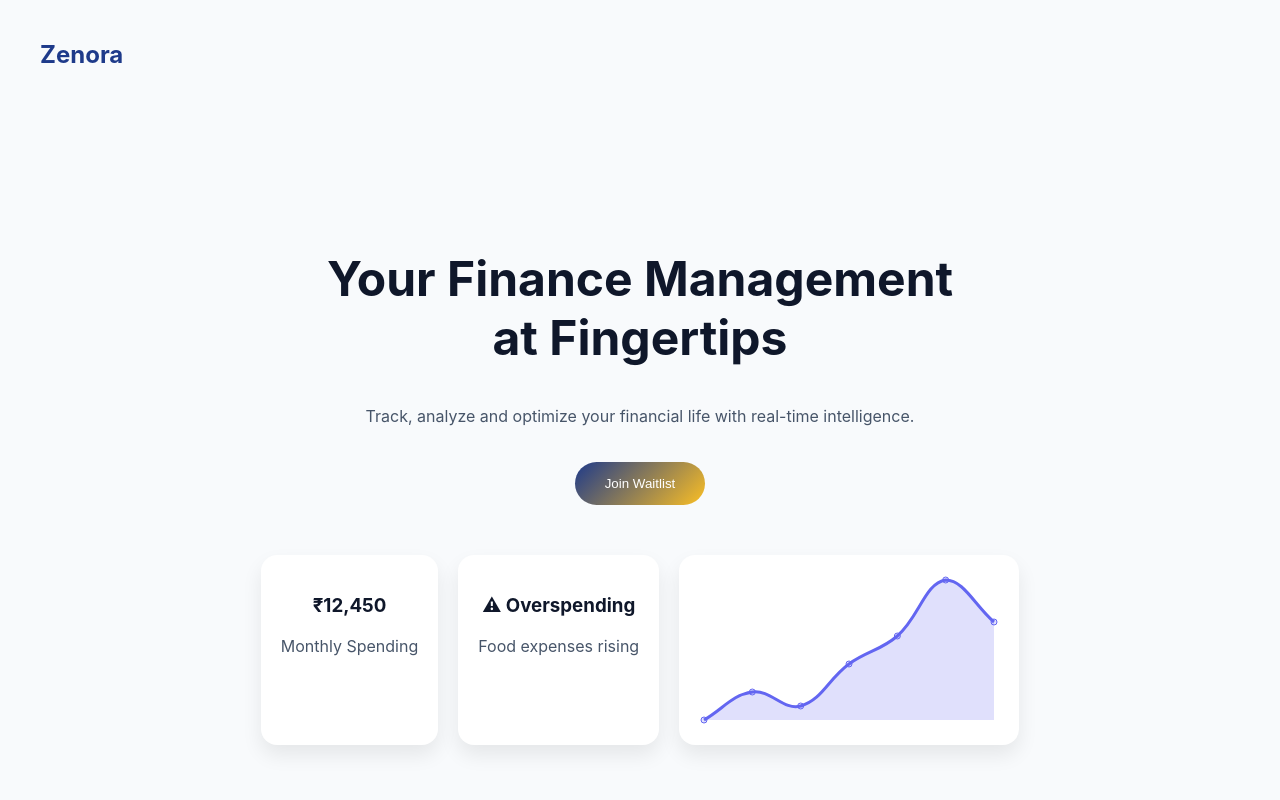
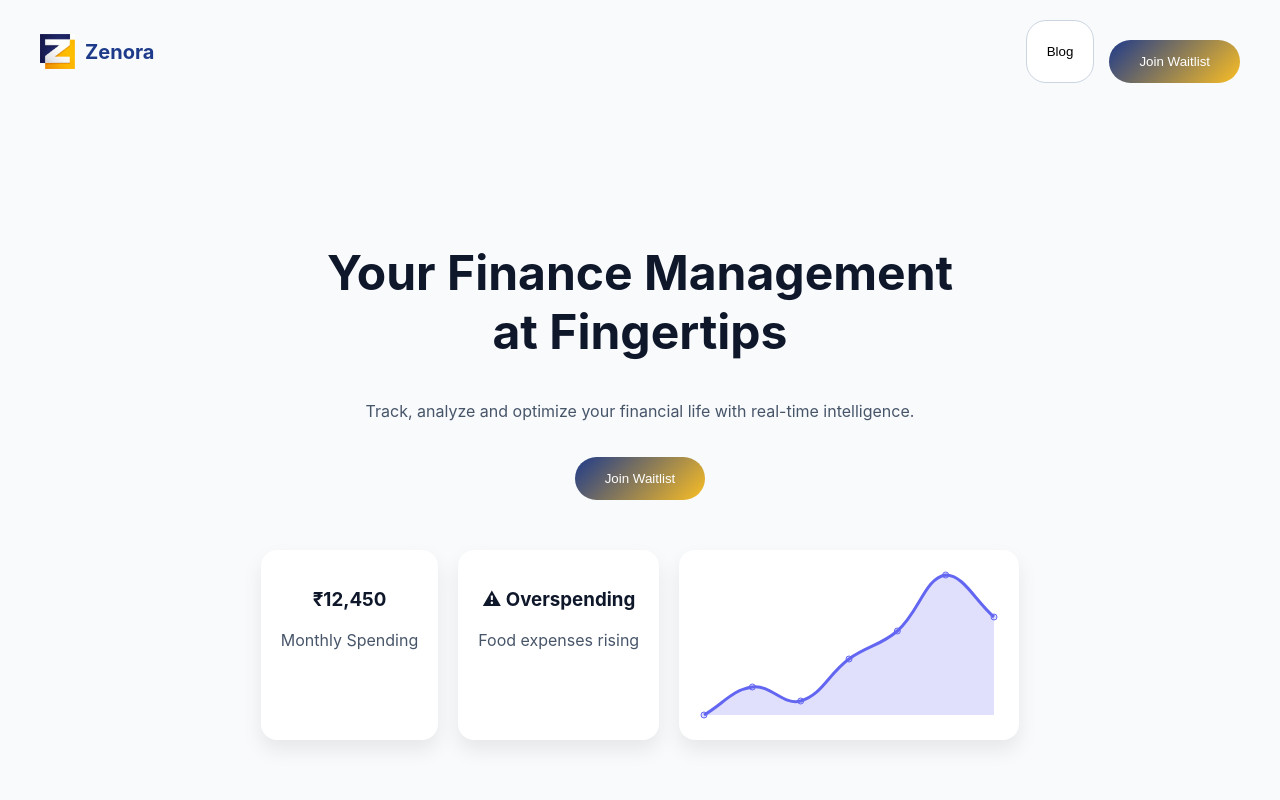
Before and after one commit to Dhrubajit-cmd/zenora-landing, a plain HTML site: page index.html in a window 1280 px wide. Shown: the top 800 px of the page. Drawn offline with nearby package versions, Linux system fonts and the light colour scheme.

Commit message:
Modified navbar of landing page

```diff
--- a/index.html
+++ b/index.html
@@ -14,7 +14,17 @@
 
     <!-- NAV -->
     <nav class="nav">
-        <h1 class="logo">Zenora</h1>
+
+        <div class="nav-left">
+            <img src="assets/logo.png" class="logo-img">
+            <h1 class="logo-text">Zenora</h1>
+        </div>
+
+        <div class="nav-right">
+            <button class="blog-btn">Blog</button>
+            <button id="openModal" class="cta-btn">Join Waitlist</button>
+        </div>
+
     </nav>
 
     <!-- HERO -->
--- a/styles/main.css
+++ b/styles/main.css
@@ -105,3 +105,46 @@ body {
     border-radius: 16px;
     width: 300px;
 }
+
+.nav {
+    display: flex;
+    justify-content: space-between;
+    align-items: center;
+    padding: 20px 40px;
+}
+
+/* LEFT */
+.nav-left {
+    display: flex;
+    align-items: center;
+    gap: 10px;
+}
+
+.logo-img {
+    width: 35px;
+    height: 35px;
+}
+
+.logo-text {
+    font-size: 20px;
+    font-weight: 700;
+    color: #1e3a8a;
+}
+
+/* RIGHT */
+.nav-right {
+    display: flex;
+    gap: 15px;
+}
+
+.blog-btn {
+    padding: 10px 20px;
+    border-radius: 20px;
+    border: 1px solid #cbd5e1;
+    background: white;
+    cursor: pointer;
+}
+
+.blog-btn:hover {
+    background: #f1f5f9;
+}
```
Also changed, not shown: assets/logo.png (added).
